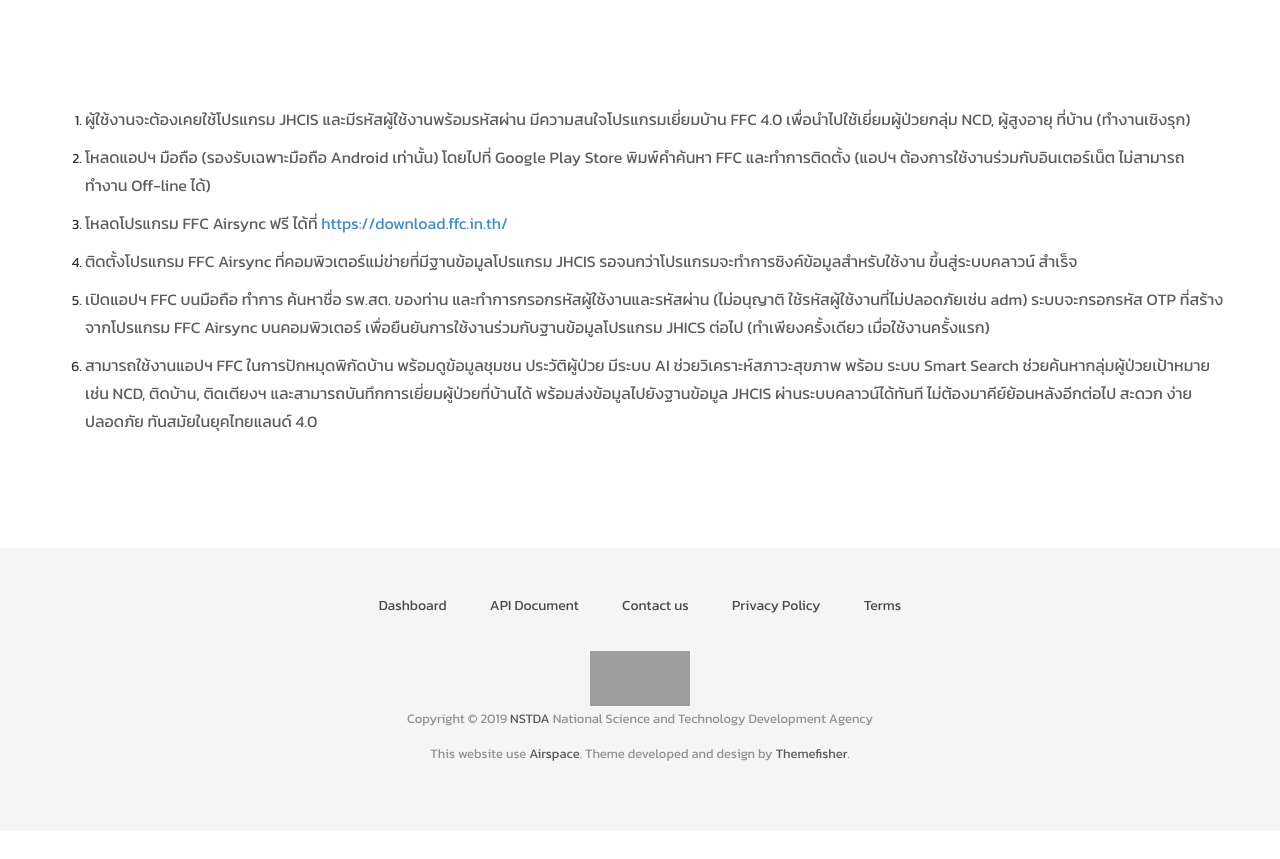
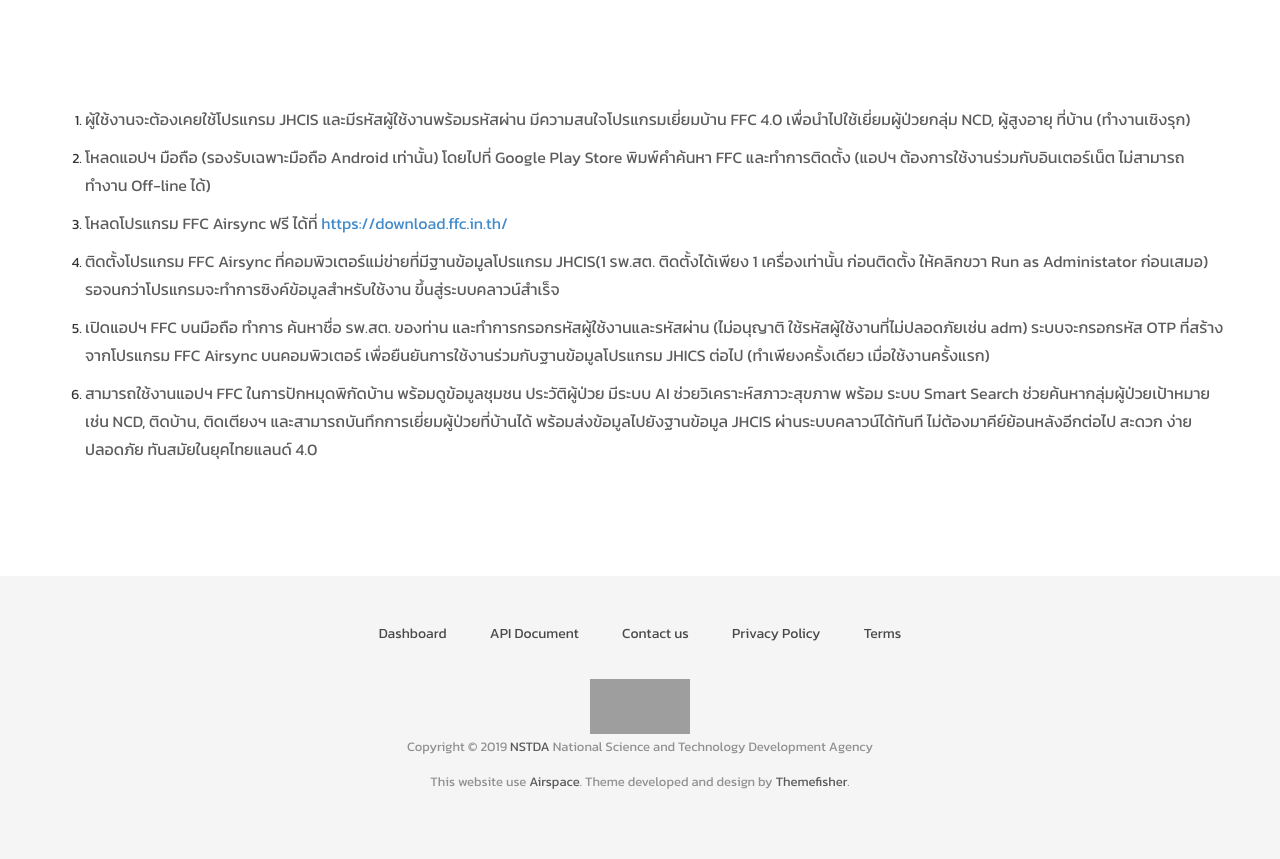
Before and after one commit to tawatchai18/tawatchai18.github.io, a Jekyll site: the page built from Use.html, in a window 1280 px wide. Shown: the part 460-1319 px from the top of the page. Built offline with Jekyll 4.4.1, drawn with Linux system fonts in a browser that asks for light colours; nearby versions of some CDN libraries; some web fonts are replaced; comment, search, counter and statistics services are not loaded; before the commit the page ends 1291 px from its top, so only the background shows below that; grey boxes are pictures that could not be loaded.

Commit message:
Update Use.html
เปลี่ยนข้อมูลข้อ 4

```diff
--- a/Use.html
+++ b/Use.html
@@ -31,7 +31,7 @@
                             FFC และทำการติดตั้ง (แอปฯ ต้องการใช้งานร่วมกับอินเตอร์เน็ต ไม่สามารถทำงาน Off-line ได้)</p></li>
                         <li><p>โหลดโปรแกรม FFC Airsync ฟรี ได้ที่ <a href="https://download.ffc.in.th/"
                                 target="_blank">https://download.ffc.in.th/</a></p></li>
-                        <li><p>ติดตั้งโปรแกรม FFC Airsync ที่คอมพิวเตอร์แม่ข่ายที่มีฐานข้อมูลโปรแกรม JHCIS รอจนกว่าโปรแกรมจะทำการซิงค์ข้อมูลสำหรับใช้งาน ขึ้นสู่ระบบคลาวน์ สำเร็จ
+                        <li><p>ติดตั้งโปรแกรม FFC Airsync ที่คอมพิวเตอร์แม่ข่ายที่มีฐานข้อมูลโปรแกรม JHCIS(1 รพ.สต. ติดตั้งได้เพียง 1 เครื่องเท่านั้น ก่อนติดตั้ง ให้คลิกขวา Run as Administator ก่อนเสมอ) รอจนกว่าโปรแกรมจะทำการซิงค์ข้อมูลสำหรับใช้งาน ขึ้นสู่ระบบคลาวน์สำเร็จ
                             </p>
                         </li>
                         <li><p>เปิดแอปฯ FFC บนมือถือ ทำการ ค้นหาชื่อ รพ.สต. ของท่าน และทำการกรอกรหัสผู้ใช้งานและรหัสผ่าน (ไม่อนุญาติ ใช้รหัสผู้ใช้งานที่ไม่ปลอดภัยเช่น adm) ระบบจะกรอกรหัส OTP ที่สร้างจากโปรแกรม FFC Airsync บนคอมพิวเตอร์ เพื่อยืนยันการใช้งานร่วมกับฐานข้อมูลโปรแกรม JHICS ต่อไป (ทำเพียงครั้งเดียว เมื่อใช้งานครั้งแรก)
```
